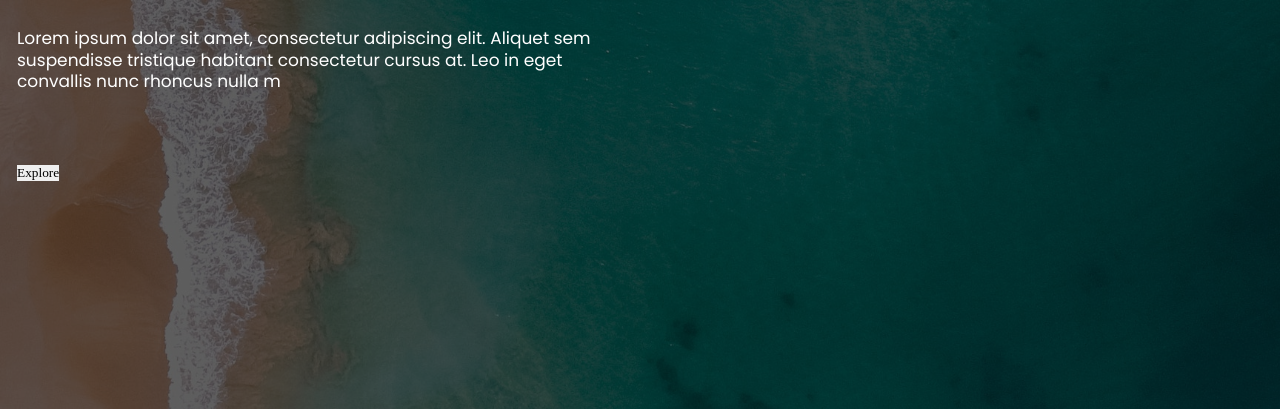
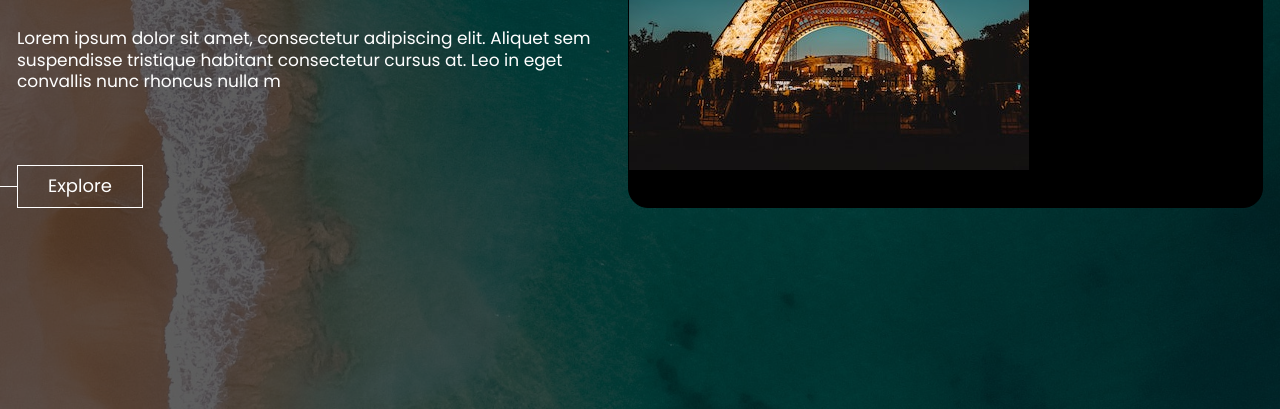
Before and after one commit to ToniKova/Travel, a plain HTML site: page index.html in a window 1280 px wide. Shown: the part 461-870 px from the top of the page. Drawn offline with Linux system fonts and the light colour scheme.

Commit message:
add gallery

```diff
--- a/index.html
+++ b/index.html
@@ -31,6 +31,7 @@
     </header>
     <main class="main">
       <section class="discover">
+        <div class="discover__content">
         <div class="discover__container">
           <div class="discover__overlya"></div>
           <div class="discover__inner">
@@ -46,9 +47,12 @@
               <button class="discover__not-btn">
                 Explore
               </button>
-              <div class="discover__gallery"></div>
+            </div>
+            <div class="discover__gallery">
+              <img src="images/paris-2.jpg" alt="">
             </div>
           </div>
+        </div>
         </div>
       </section>
     </main>
--- a/scss/base/_reset.scss
+++ b/scss/base/_reset.scss
@@ -15,7 +15,9 @@ ul li{list-style: none;}
 img{vertical-align: top;}
 h1,h2,h3,h4,h5,h6{font-size:inherit;font-weight: inherit;}
 
-
+body {
+  font-family: 'Poppins',sans-serif;
+}
 
 .wrapper {
   display: flex;
--- a/scss/layout/_discover.scss
+++ b/scss/layout/_discover.scss
@@ -13,6 +13,14 @@
     background:rgba(0, 0, 0, 0.614) ;
   }
 
+  &__content {
+
+  }
+
+
+  &__gallery {
+
+  }
 
 
   &__inner {
@@ -68,5 +76,43 @@
   }
 
   &__not-btn {
+    position: relative;
+    font-family: 'Poppins';
+    font-weight: 400;
+    font-size: 18px;
+    line-height: 127.5%;
+    padding: 9px 30px;
+    color: #FFFFFF;
+    background: transparent;
+    border: 1px solid #fff;
+    &::before {
+      position: absolute;
+      top: 50%;
+      right: 100%;
+      content: "";
+      width: 337vw;
+      height: 1px;
+      background: #fff;
+    }
+  }
+
+
+
+  &__gallery {
+    position: relative;
+    z-index: -1;
+    border-radius: 20px;
+    border: 1px solid #000;
+    width: 810px;
+    // filter: blur(10px);
+    background: #000;
+    // opacity: 0.6;
+    img {
+      // position: absolute;
+      // top: 0;
+      // left: 0;
+      // filter: none;
+    }
+
   }
 }
--- a/scss/layout/_header.scss
+++ b/scss/layout/_header.scss
@@ -9,8 +9,7 @@
     align-items: center;
   }
 
-  &__nav {
-  }
+
 
   &__menu {
     border-radius: 45px;
```
Also changed, not shown: css/style.css, images/nature.jpg (added), images/paris-2.jpg (added), images/paris.jpg (added), images/person.jpg (added).
